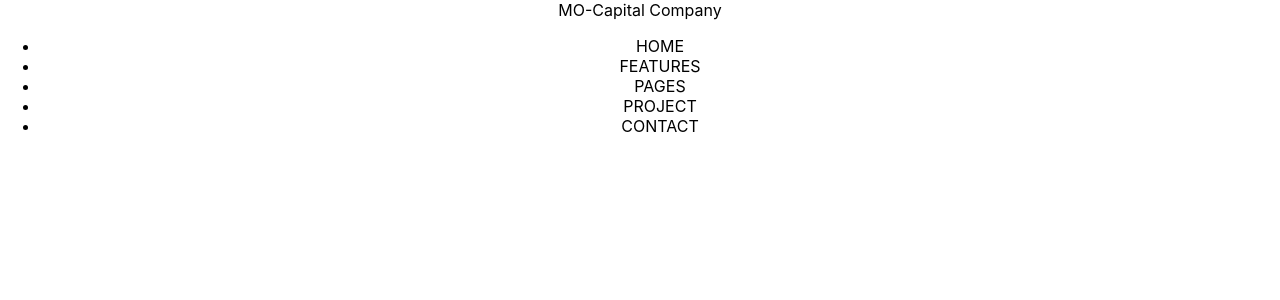
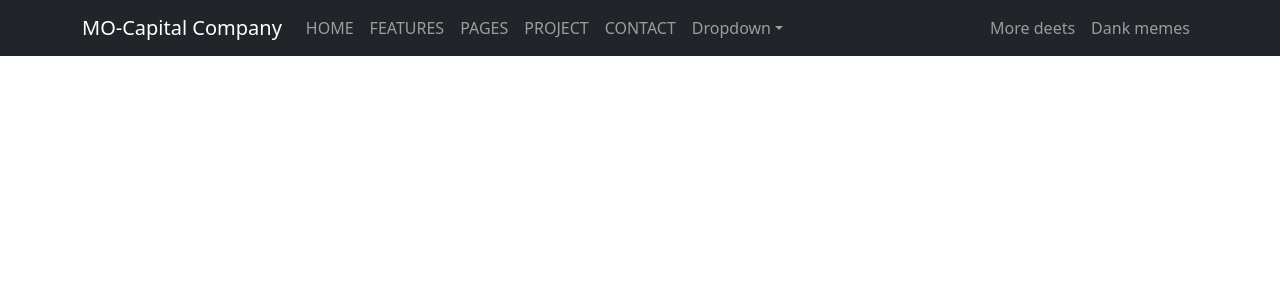
Before and after one commit to bonfacemasira/MO-Capital-Company, a React (Create React App) app: page / in a window 1280 px wide. Shown: the top 300 px of the page. Built offline with nearby package versions, Linux system fonts and the light colour scheme.

Commit message:
add navigation bar

```diff
--- a/package.json
+++ b/package.json
@@ -6,7 +6,9 @@
     "@testing-library/jest-dom": "^5.16.5",
     "@testing-library/react": "^13.4.0",
     "@testing-library/user-event": "^13.5.0",
+    "bootstrap": "^5.2.1",
     "react": "^18.2.0",
+    "react-bootstrap": "^2.5.0",
     "react-dom": "^18.2.0",
     "react-scripts": "5.0.1",
     "web-vitals": "^2.1.4"
--- a/src/App.js
+++ b/src/App.js
@@ -1,11 +1,13 @@
 import "./App.css";
 import React from "react";
 import LandingPage from "./components/LandingPage";
+import 'bootstrap/dist/css/bootstrap.min.css';
 
 function App() {
   return (
     <div className="App">
       <LandingPage />
+      <div></div>
     </div>
   );
 }
--- a/src/components/NavBar.js
+++ b/src/components/NavBar.js
@@ -1,19 +1,51 @@
 import React from "react";
+import { Container, Nav, Navbar, NavDropdown } from "react-bootstrap";
 
 function NavBar() {
   return (
-    <nav>
-      <header>MO-Capital Company</header>
-      <div>
-        <ul>
-          <li>HOME</li>
-          <li>FEATURES</li>
-          <li>PAGES</li>
-          <li>PROJECT</li>
-          <li>CONTACT</li>
-        </ul>
-      </div>
-    </nav>
+    <Navbar collapseOnSelect expand="lg" bg="dark" variant="dark">
+      <Container>
+        <Navbar.Brand href="#home">MO-Capital Company</Navbar.Brand>
+        <Navbar.Toggle aria-controls="responsive-navbar-nav" />
+        <Navbar.Collapse id="responsive-navbar-nav">
+          <Nav className="me-auto">
+            <Nav.Link href="#home">HOME</Nav.Link>
+            <Nav.Link href="#features">FEATURES</Nav.Link>
+            <Nav.Link href="#pages">PAGES</Nav.Link>
+            <Nav.Link href="#project">PROJECT</Nav.Link>
+            <Nav.Link href="#contact">CONTACT</Nav.Link>
+            <NavDropdown title="Dropdown" id="collasible-nav-dropdown">
+              <NavDropdown.Item href="#action/3.1">Action</NavDropdown.Item>
+              <NavDropdown.Item href="#action/3.2">
+                Another action
+              </NavDropdown.Item>
+              <NavDropdown.Item href="#action/3.3">Something</NavDropdown.Item>
+              <NavDropdown.Divider />
+              <NavDropdown.Item href="#action/3.4">
+                Separated link
+              </NavDropdown.Item>
+            </NavDropdown>
+          </Nav>
+          <Nav>
+            <Nav.Link href="#deets">More deets</Nav.Link>
+            <Nav.Link eventKey={2} href="#memes">
+              Dank memes
+            </Nav.Link>
+          </Nav>
+        </Navbar.Collapse>
+      </Container>
+    </Navbar>
+
+    //   <header>MO-Capital Company</header>
+    //   <div>
+    //     <ul>
+    //       <li>HOME</li>
+    //       <li>FEATURES</li>
+    //       <li>PAGES</li>
+    //       <li>PROJECT</li>
+    //       <li>CONTACT</li>
+    //     </ul>
+    //   </div>
   );
 }
 
```
Also changed, not shown: 1 other file (tests, documents, lock files or other folders).
